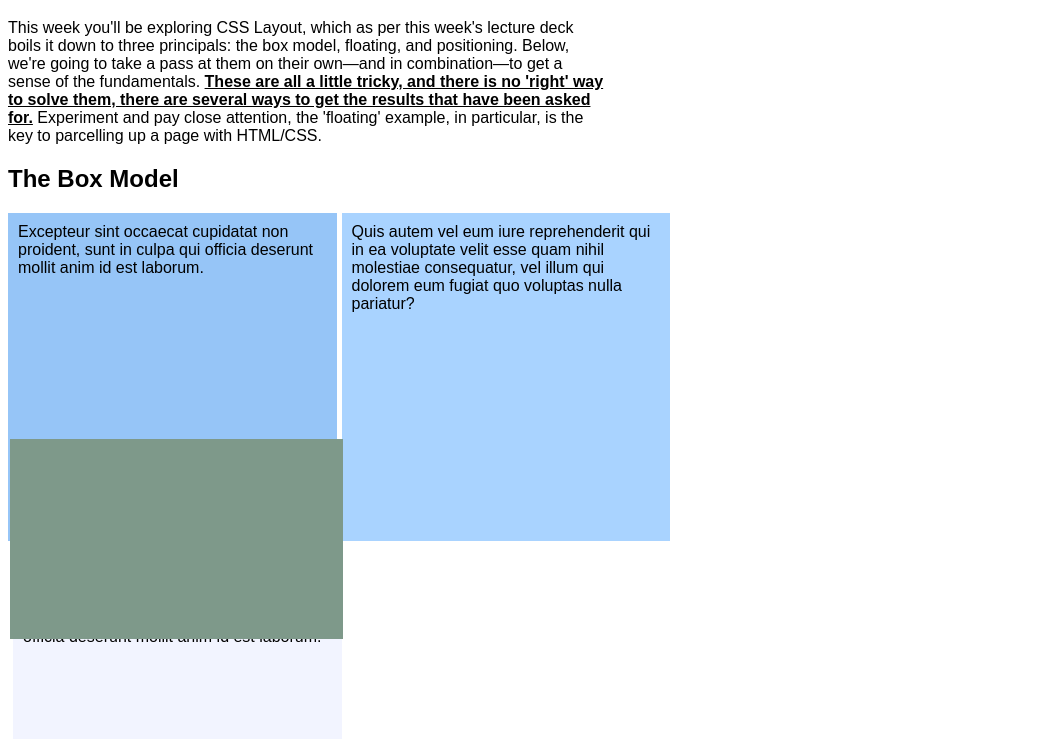
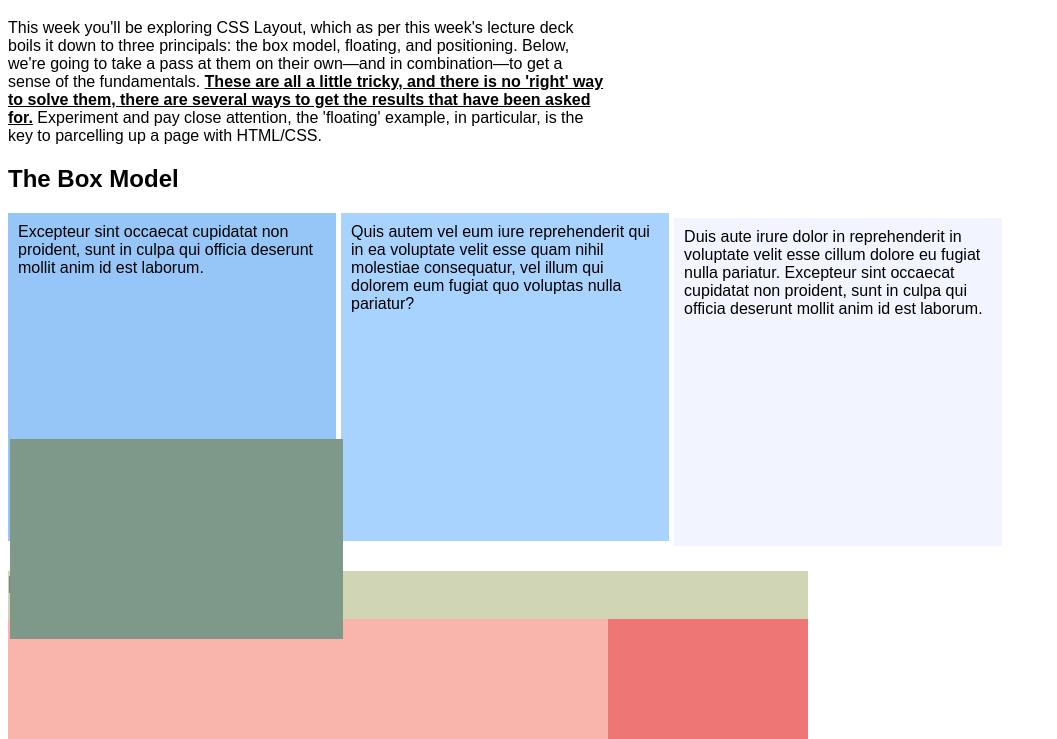
Before and after one commit to ej5chan/Exercise5, a plain HTML site: page index.html in a window 1280 px wide. Shown: the part 61-800 px from the top of the page, without its empty margins (0-1057 px from the left). Drawn offline with Linux system fonts and the light colour scheme.

Commit message:
fixed alignment

```diff
--- a/index.html
+++ b/index.html
@@ -28,7 +28,7 @@
 
     #blockA {
       background-color: #96C5F7;
-      width: 308.5px;
+      width: 308.05px;
       height: 308.5px;
       display: inline;
       float: left;
@@ -38,7 +38,7 @@
 
     #blockB {
       background-color: #A9D3FF;
-      width: 308.5px;
+      width: 308.05px;
       height: 308.5px;
       display: inline;
       float: left;
@@ -47,7 +47,7 @@
 
     #blockC {
       background-color: #F2F4FF;
-      width: 308.5px;
+      width: 308.05px;
       height: 308.5px;
       display: inline;
       padding: 10px;
```
